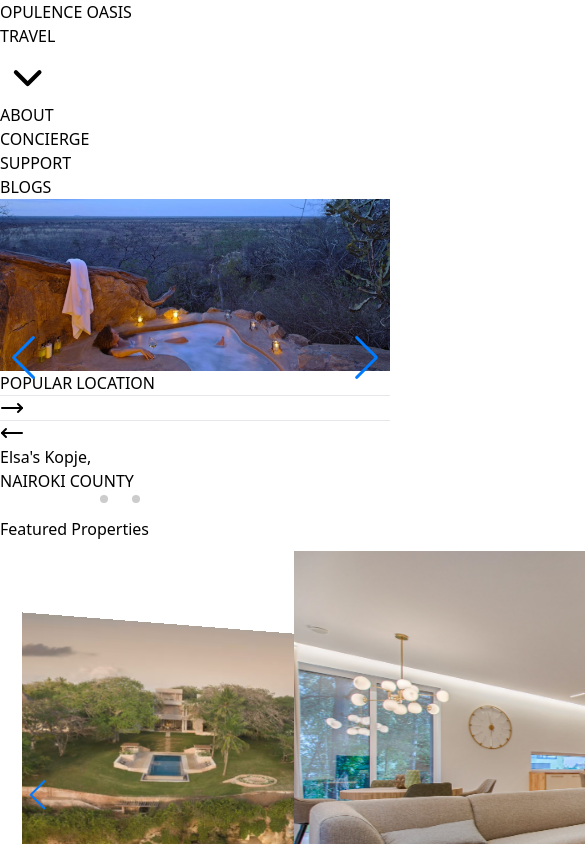
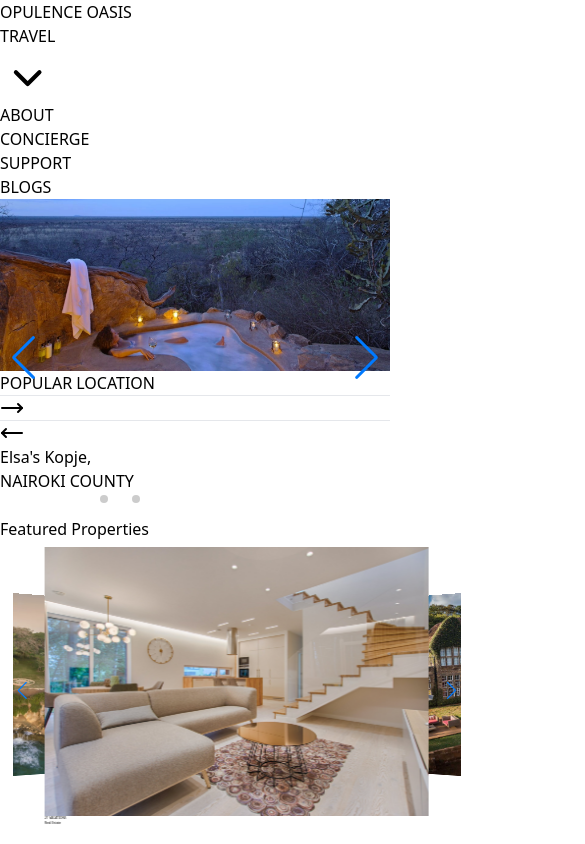
Before and after one commit to dany536/Opulence-Oasis, a React (Vite) app: page / in a window 390 px wide. Shown: the top 844 px of the page, 585 px wide, since content can reach past the window. Built offline with nearby package versions, Linux system fonts and the light colour scheme.

Commit message:
App update

```diff
--- a/src/Container/Feature_Properties/feature.css
+++ b/src/Container/Feature_Properties/feature.css
@@ -45,8 +45,6 @@ body {
   font-size: 50%;
   scroll-behavior: smooth;
   zoom: 0.68;
-
-
 }
 
 .swiper_containerF {
@@ -61,6 +59,25 @@ body {
   height: 42rem;
   position: relative;
 }
+
+@media (max-width: 500px) {
+  .containerF {
+    /* padding: 1rem 2rem;
+    font-size: 50%;
+    scroll-behavior: smooth; */
+    zoom: 0.40;
+  }
+
+  .swiper_containerF {
+    height: 45rem;
+    width: 70rem;
+    padding: 0rem 1rem;
+    position: relative;
+  }
+
+
+}
+
 
 /* @media (max-width: 500px) {
   .swiper_container {
```
